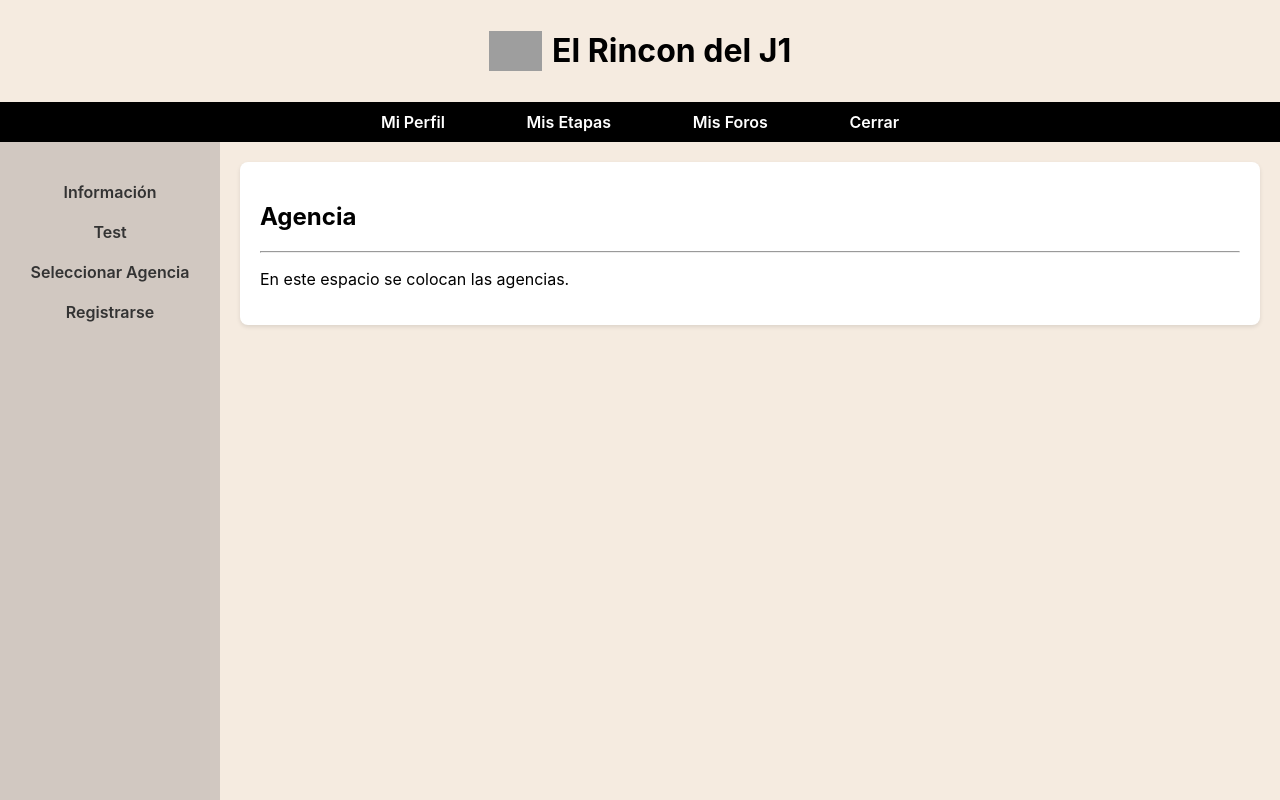
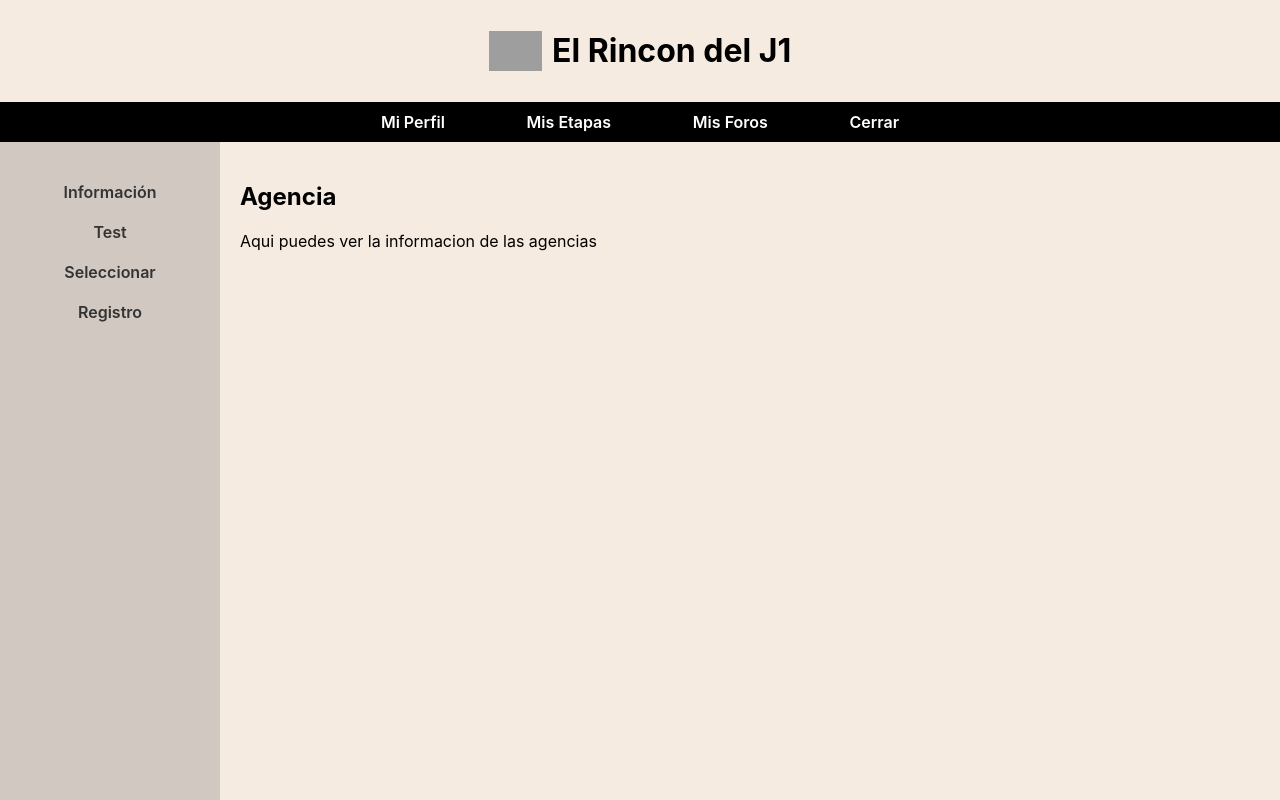
Before and after one commit to angelo808/Software2_RinconJ1, a React (Create React App) app: page / in a window 1280 px wide. Built offline with nearby package versions, Linux system fonts and the light colour scheme; grey boxes are pictures that could not be loaded.

Commit message:
Agregando la pantalla test

```diff
--- a/src/App.js
+++ b/src/App.js
@@ -1,24 +1,16 @@
 import React from 'react';
 import './Assets/estilos/index.css'
-import Layout from './Componentes/Layout/layout';
-import Home from './Paginas/Agencia/agencia';
 /*import Abouts from './Paginas/About/About';}*/
 import { BrowserRouter as Router, Route, Routes } from 'react-router-dom';
 import MisEtapas from './Paginas/MisEtapas/misEtapas';
 import Test from './Paginas/Test/test';
-
-const homeSidebarItems = [
-  { label: 'Información', href: '#home' },
-  { label: 'Test', href: '#about' },
-  { label: 'Seleccionar Agencia', href: '#services' },
-  { label: 'Registrarse', href: '#contact' }
-];
+import Agencia from './Paginas/Agencia/agencia'
 
 function App() {
   return (
     <Router>
       <Routes>
-        <Route path="/" element={<HomeLayout />} />
+        <Route path="/" element={<Agencia/>} />
         <Route path="/mis-etapas" element={<MisEtapas/>}/>
         <Route path="/test" element={<Test/>}/>
       </Routes>
@@ -26,15 +18,4 @@ function App() {
   );
 }
 
-function HomeLayout() {
-  return (
-    <Layout sidebarItems={homeSidebarItems}>
-      <Home />
-    </Layout>
-  );
-}
-
-
-
-
 export default App;
--- a/src/Paginas/Agencia/agencia.js
+++ b/src/Paginas/Agencia/agencia.js
@@ -1,17 +1,22 @@
 import React from 'react';
-import './agencia.css';
+import Layout from '../../Componentes/Layout/layout';
 
-function Agencia() {
+const titulos = [
+  { label: 'Información', href: '#etapa1' },
+  { label: 'Test', href: '#etapa2' },
+  { label: 'Seleccionar', href: '#etapa3' },
+  { label: 'Registro', href: '#etapa3' }
+];
 
+function Test() {
   return (
-    <div className="home">
-        <div className="home-content">
-      <h2>Agencia</h2>
-      <hr></hr>
-      <p>En este espacio se colocan las agencias.</p>
-    </div>
-    </div>
+    <Layout sidebarItems={titulos}>
+      <div>
+        <h2>Agencia</h2>
+        <p>Aqui puedes ver la informacion de las agencias</p>
+      </div>
+    </Layout>
   );
 }
 
-export default Agencia;
+export default Test;
--- a/src/Paginas/Test/test.css
+++ b/src/Paginas/Test/test.css
@@ -0,0 +1,24 @@
+.test {
+    padding: 20px;
+  }
+
+  .question {
+    margin-bottom: 20px;
+  }
+
+  .question h3 {
+    margin: 0;
+  }
+
+  .question label {
+    display: block;
+    margin: 5px 0;
+  }
+
+  .results {
+    margin-top: 20px;
+  }
+
+  .review-question {
+    margin-bottom: 20px;
+  }
--- a/src/Paginas/Test/test.js
+++ b/src/Paginas/Test/test.js
@@ -1,18 +1,86 @@
-import React from 'react';
-import Layout from '../../Componentes/Layout/layout';  // Ajusta la ruta si es necesario
+import React, { useState } from 'react';
+import Layout from '../../Componentes/Layout/layout';
+import './test.css'
 
-const sidebarItems = [
-  { label: 'Etapa 1', href: '#etapa1' },
-  { label: 'Etapa 2', href: '#etapa2' },
-  { label: 'Etapa 3', href: '#etapa3' }
+const titulos = [
+  { label: 'Información', href: '#etapa1' },
+  { label: 'Test', href: '#etapa2' },
+  { label: 'Seleccionar', href: '#etapa3' },
+  { label: 'Registro', href: '#etapa3' }
 ];
 
+const questions = [
+  {
+    question: '¿Cual es tu nivel actual de estudios?',
+    options: ['Secundaria', 'Academia', 'Universitario']
+  },
+  {
+    question: '¿Tienes experiencia previa en programas de intercambio o trabajo en el extranjero?',
+    options: ['Si','No']
+  },
+  {
+    question: '¿Cuál es tu presupuesto aproximado para el programa de Work and Travel?',
+    options: ['Menos de 1000$', 'Entre 1000$ y 2000$', 'Más de 2000$', 'Soy millonario']
+  }
+];
+
+
 function Test() {
+
+  const [answers, setAnswers] = useState({});
+  const [submitted, setSubmitted] = useState(false);
+
+  const handleOptionChange = (question, selectedOption) => {
+    setAnswers({
+      ...answers,
+      [question]: selectedOption
+    });
+  };
+
+  const handleSubmit = (event) => {
+    event.preventDefault();
+    setSubmitted(true);
+    // Aquí puedes manejar el envío de datos de la encuesta
+    console.log('Respuestas de la encuesta:', answers);
+  };
+
   return (
-    <Layout sidebarItems={sidebarItems}>
-      <div>
-        <h2>Agencia</h2>
-        <p>Aqui puedes ver los test</p>
+    <Layout sidebarItems={titulos}>
+      <h2>Test Selección de Agencia</h2>
+      <div className="test">
+        {!submitted ?(
+          <form onSubmit={handleSubmit}>
+            {questions.map((q, index) => (
+              <div key={index} className="question">
+                <h3>{q.question}</h3>
+                {q.options.map((option, i) => (
+                  <label key={i}>
+                    <input
+                      type="radio"
+                      name={q.question}
+                      value={option}
+                      checked={answers[q.question] === option}
+                      onChange={() => handleOptionChange(q.question, option)}
+                    />
+                    {option}
+                  </label>
+                ))}
+              </div>
+            ))}
+            <button type="submit">Enviar</button>
+          </form>
+        ) : (
+          <div className="results">
+            <h3>Gracias por completar la encuesta</h3>
+            <p>Tus respuestas han sido enviadas.</p>
+            {questions.map((q, index) => (
+              <div key={index} className="review-question">
+                <h4>{q.question}</h4>
+                <p>Tu respuesta: {answers[q.question]}</p>
+              </div>
+            ))}
+          </div>
+        )}
       </div>
     </Layout>
   );
```
